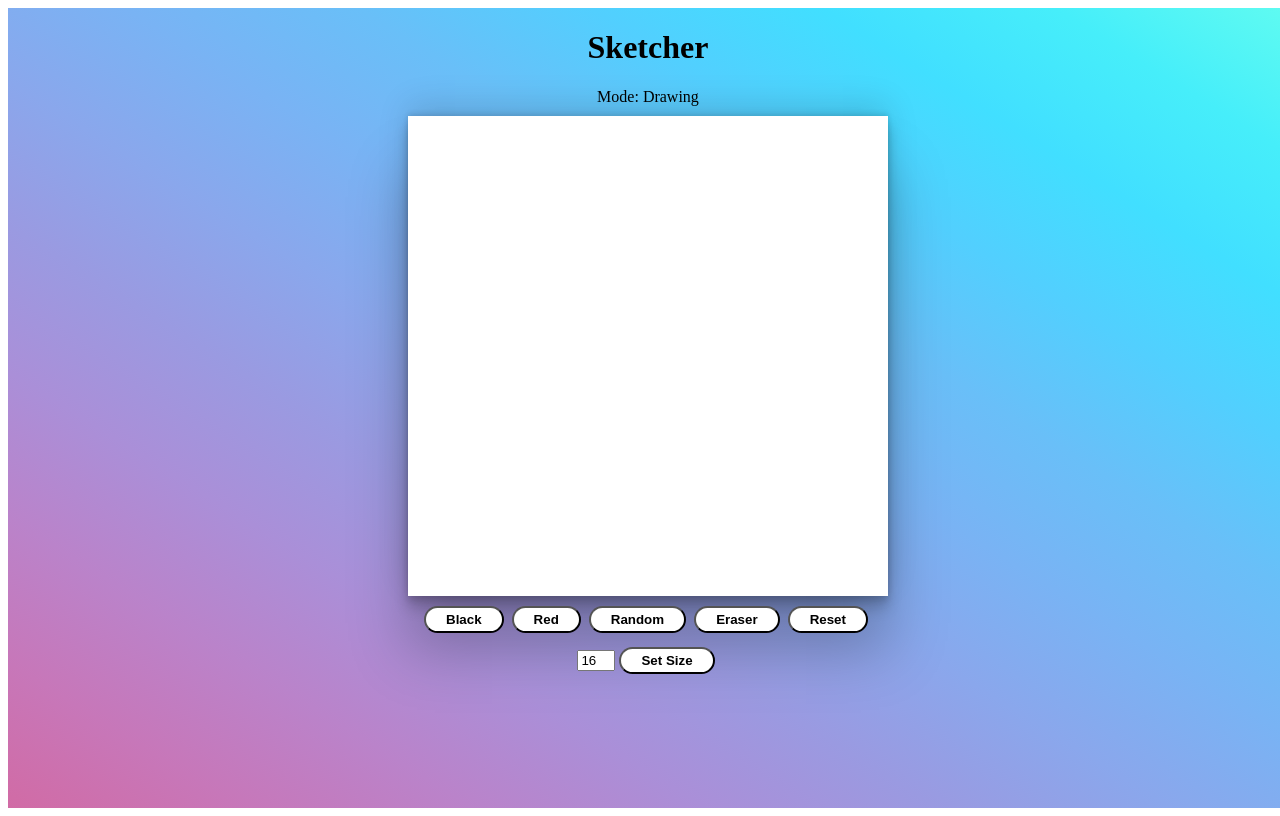
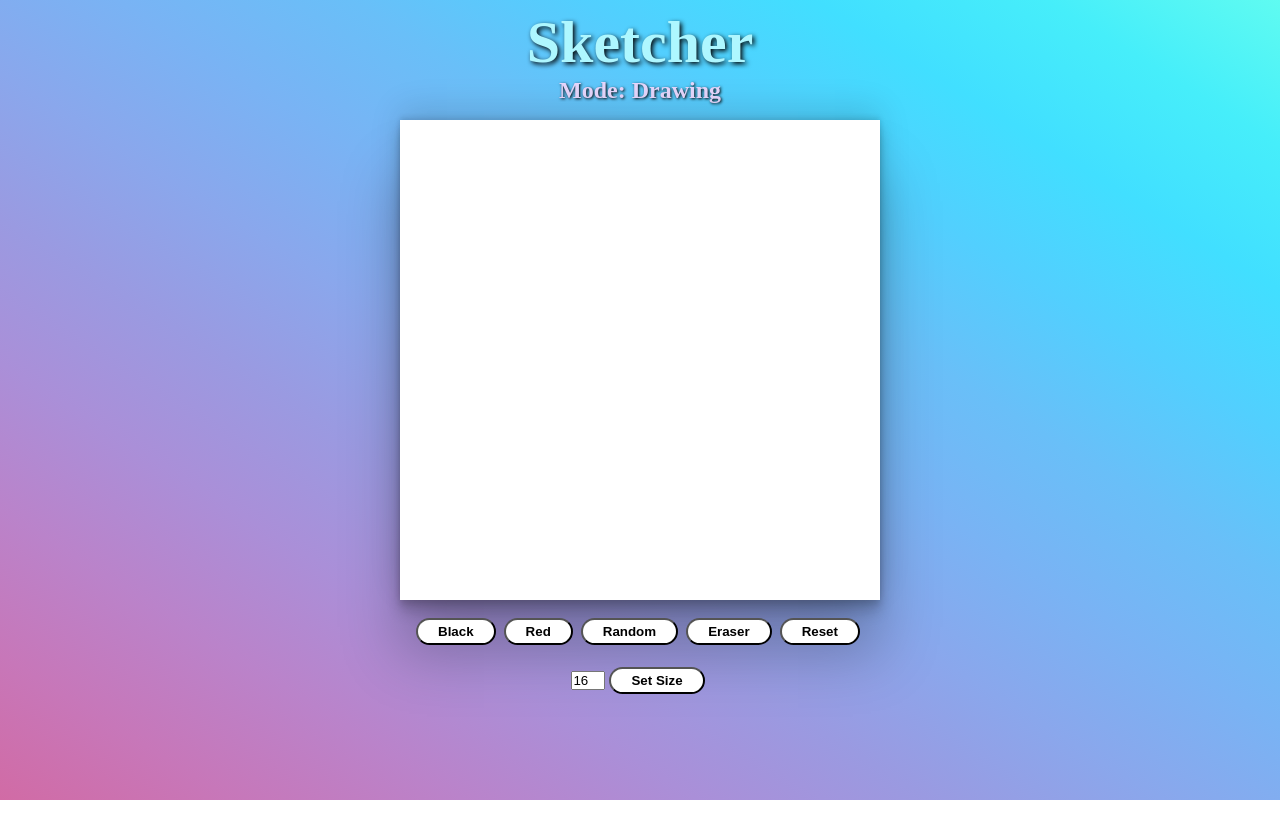
Before and after one commit to ritchiecodes/TOP-etch-a-sketch, a plain HTML site: page index.html in a window 1280 px wide. Drawn offline with Linux system fonts and the light colour scheme.

Commit message:
add css for reset button and text
also fixed margin and padding for bg

```diff
--- a/style.css
+++ b/style.css
@@ -1,3 +1,8 @@
+* {
+    margin: 0;
+    padding: 0;
+}
+
 .container {
     height: 100vh;
     width: 100vw;
@@ -43,7 +48,7 @@
 
 button {
     padding: 4px 20px;
-    margin: 0px 4px 4px 0px;
+    margin: 8px 4px 4px 0px;
     border-radius: 32px;
     text-decoration: none;
     font-weight: 600;
@@ -77,14 +82,31 @@ button:hover {
     color: white;
 }
 
+.reset:hover {
+    background: lightblue;
+    color: white;
+}
+
 input {
     width: 30px;
 }
 
+.header {
+    color: rgb(174, 247, 255);
+    font-size: 30px;
+    text-shadow: 2px 2px 5px black;
+    margin-top: 8px;
+}
+
 .mode {
-    margin-bottom: 10px;
+    color: rgb(229, 214, 252);
+    font-size: 24px;
+    font-weight: 600;
+    text-shadow: 1px 1px 3px black;
+    margin-bottom: 16px;
 }
 
 .error {
     display: none;
+    color: white;
 }
```
